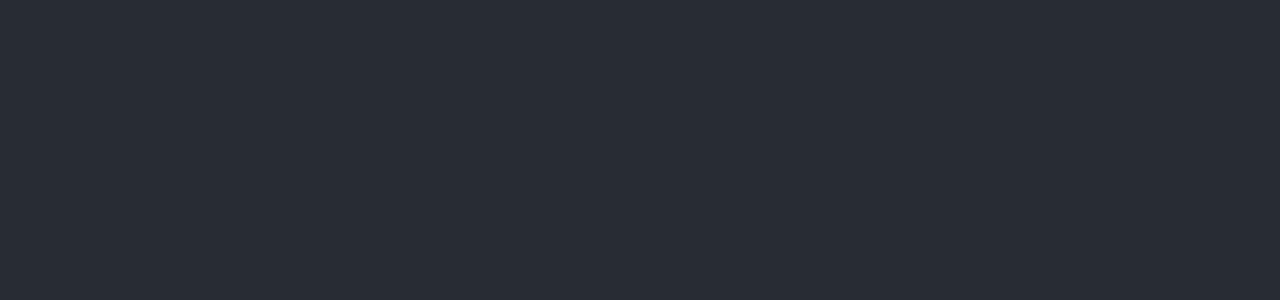
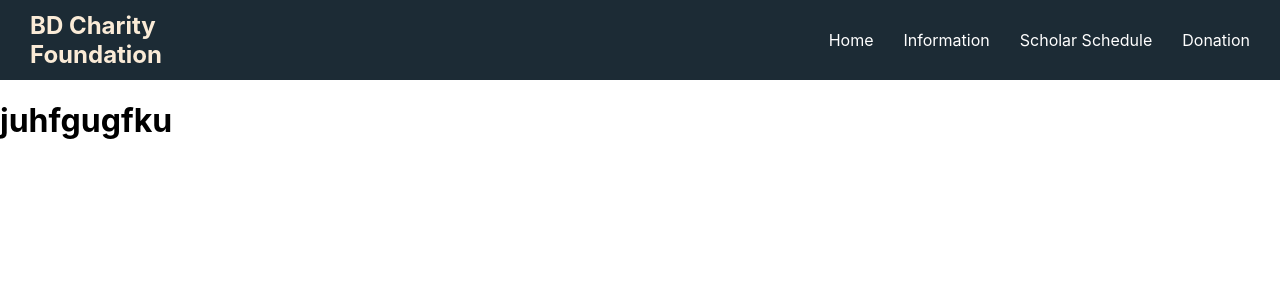
Before and after one commit to hashinur-sohan/project-charity, a React (Create React App) app: page / in a window 1280 px wide. Shown: the top 300 px of the page. Built offline with nearby package versions, Linux system fonts and the light colour scheme.

Commit message:
Information loded

```diff
--- a/src/App.js
+++ b/src/App.js
@@ -1,14 +1,32 @@
-import logo from './logo.svg';
+import { useEffect, useState } from 'react';
 import './App.css';
+import Header from './components/Header/Header';
+import Information from './components/Information/Information';
+
+
 
 function App() {
    return (
-     <div className="App">
-       <header className="App-header">
 
-        </header>
+     <div >
+       <Header></Header>
+       <Information></Information>
+
+
      </div>
   );
 }
 
+function Schedule(){
+  const [scholar, setSchedule] = useState([]);
+  useEffect( () =>{
+    fetch('https://limitless-lowlands-32082.herokuapp.com/schedule')
+    .then(res=>res.json())
+    .then(data => console.log(data))
+  }, [])
+  return(
+    <div><h5>aaaaaaaaaaaaaaaaa </h5></div>
+ )
+};
+
 export default App;
--- /dev/null
+++ b/src/components/Header/Header.css
@@ -0,0 +1,18 @@
+.header{
+    height: 80px;
+    background-color: #1C2B35;
+    display: flex;
+    align-items: center;
+    justify-content: space-between;
+    padding-right: 30px;
+    padding-left: 30px;
+}
+.orgName{
+    color: antiquewhite;
+}
+
+.header a{
+    color: white;
+    text-decoration: none;
+    margin-left: 30px;
+}
--- /dev/null
+++ b/src/components/Header/Header.js
@@ -0,0 +1,20 @@
+import React from 'react';
+import './Header.css'
+
+
+const Header = () => {
+    return (
+        <nav className='header'>
+            <h2 className='orgName'><span>BD Charity</span> <br/> <span> Foundation</span> </h2>
+            <div>
+                <a href="/home">Home</a>
+                <a href="/information">Information</a>
+                <a href="/scholar_schedule">Scholar Schedule</a>
+                <a href="/donation">Donation</a>
+            </div>
+        </nav>
+
+    );
+};
+
+export default Header;
--- /dev/null
+++ b/src/components/Information/Information.js
@@ -0,0 +1,11 @@
+import React from 'react';
+
+const Information = () => {
+    return (
+        <div>
+            <h1>juhfgugfku</h1>
+        </div>
+    );
+};
+
+export default Information;
```
Also changed, not shown: src/components/Information/Information.css (added).
